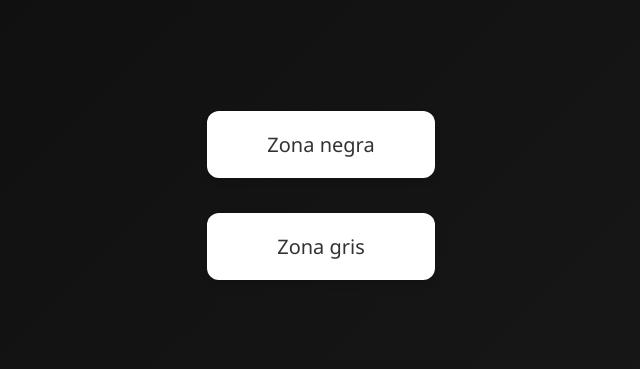
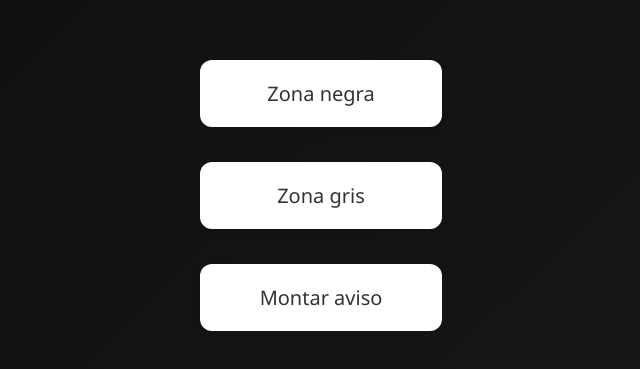
Before and after one commit to Baron-Robotics212/hola, a plain HTML site: page index.html in a window 1280 px wide. Shown: the part 205-574 px from the top of the page, without its empty margins (319-959 px from the left). Drawn offline with Linux system fonts and the light colour scheme.

Commit message:
Update index.html

```diff
--- a/index.html
+++ b/index.html
@@ -50,6 +50,7 @@
     <div class="button-group">
       <a href="zona-negra.html" class="button-link">Zona negra</a>
       <a href="zona-gris.html" class="button-link">Zona gris</a>
+      <a href="https://forms.office.com/Pages/ResponsePage.aspx?id=Y7DJjFzXPUOA0JEsfAAuCx3Bfq2G6jJEs0qzaQroH3VUOFRYWlVHTEFFTFdGRDM5SVRJM1NEMlkwVS4u" class="button-link">Montar aviso</a>
     </div>
   </div>
 </body>
```
